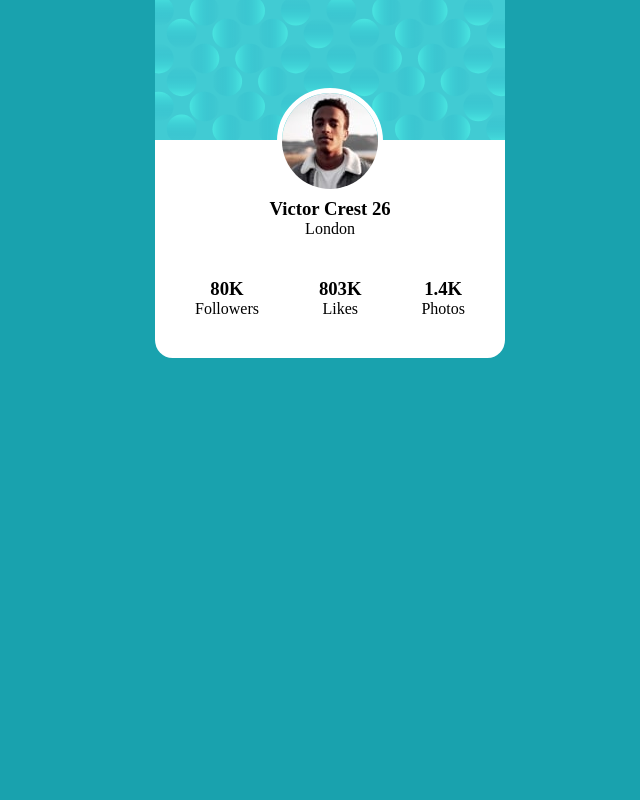
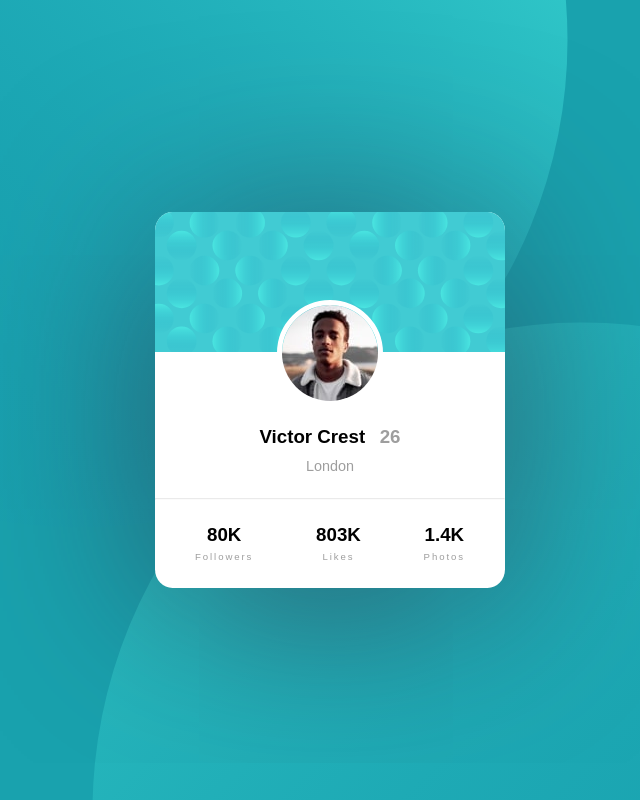
Before and after one commit to hliosdja/card-component, a plain HTML site: page index.html in a window 1280 px wide. Shown: the whole page, without its empty margins (310-950 px from the left). Drawn offline with Linux system fonts and the light colour scheme.

Commit message:
additions
-box-shadow
-svg bg
-font
-other fixes

```diff
--- a/css/main.scss
+++ b/css/main.scss
@@ -1,4 +1,8 @@
 $primary: #19a2ae;
+$fontColor: #9e9e9e;
+$division: #6a6f81;
+$shadow: #2d3248;
+$cardBg: white;
 
 * {
   padding: 0;
@@ -8,28 +12,52 @@ $primary: #19a2ae;
 
 body {
   background: $primary;
+  background-image: url(/images/bg-pattern-top.svg),
+    url(/images/bg-pattern-bottom.svg);
+  background-position: -100px -450px, right -100px bottom -500px;
+  background-repeat: no-repeat, no-repeat;
+  font-family: "Kumbh Sans", sans-serif;
 }
 
 .container {
   display: flex;
   justify-content: center;
-  align-content: center;
+  align-items: center;
+  height: 100vh;
 
   .card {
-    background: white;
+    background: $cardBg;
     border-radius: 5%;
+    box-shadow: 0 1em 200px -20px $shadow;
+    overflow: hidden;
 
     .personal-info {
       text-align: center;
+      padding: 1.5em 2.5em;
 
       img {
-        border: 5px solid white;
+        border: 5px soli: $cardBg;
         border-radius: 50%;
-        margin-top: -3.5em;
+        margin: -5em auto 1em auto;
+      }
+
+      p {
+        color: $fontColor;
+        margin-top: 0.7em;
+        font-size: 0.9em;
+      }
+
+      span {
+        color: $fontColor;
+        margin-left: 0.5em;
       }
     }
+    hr {
+      background: $division;
+      opacity: 20%;
+    }
     .stats {
-      padding: 2.5em;
+      padding: 1.5em 2.5em;
 
       ul {
         display: flex;
@@ -38,6 +66,12 @@ body {
         li {
           list-style-type: none;
           text-align: center;
+
+          small {
+            color: $fontColor;
+            font-size: 0.6em;
+            letter-spacing: 0.2em;
+          }
         }
       }
     }
--- a/index.html
+++ b/index.html
@@ -14,20 +14,20 @@
                 <img src="/images/image-victor.jpg" alt="Victor">
                 <h3>Victor Crest <span>26</span></h3>
                 <p>London</p>
-            </div>
+            </div><hr>
             <div class="stats">
                 <ul>
                     <li>
                         <h3>80K</h3>
-                        <p>Followers</p>
+                        <small>Followers</small>
                     </li>
                     <li>
                         <h3>803K</h3>
-                        <p>Likes</p>
+                        <small>Likes</small>
                     </li>
                     <li>
                         <h3>1.4K</h3>
-                        <p>Photos</p>
+                        <small>Photos</small>
                     </li>
                 </ul>
             </div>
```
Also changed, not shown: css/main.css, 1 other file.
